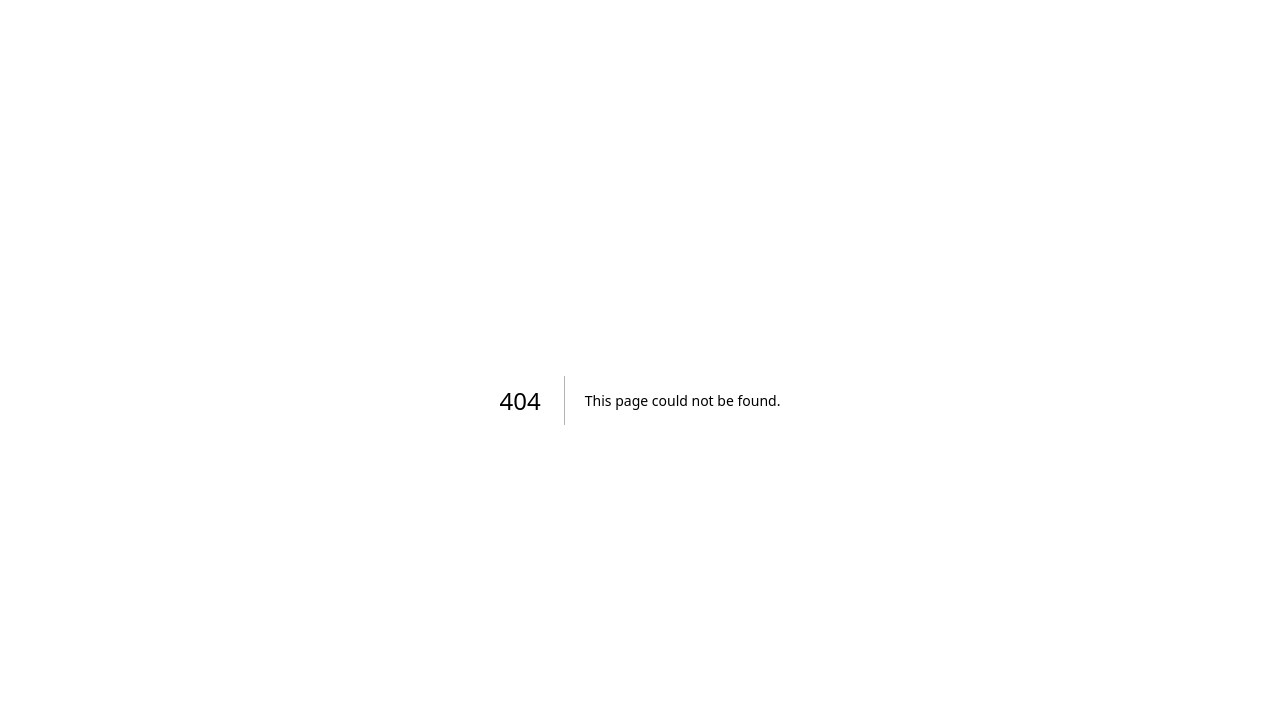
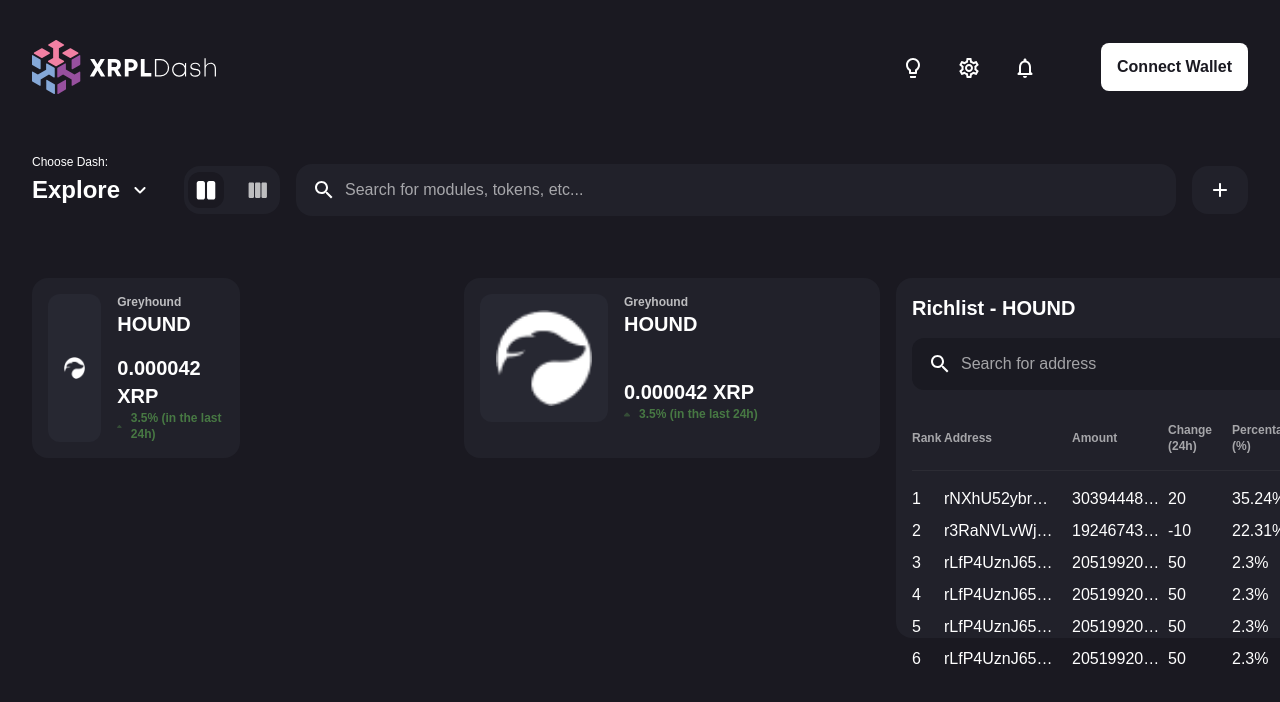
Before and after one commit to qwindo13/xrpl-dash, a Next.js app: page /trading in a window 1280 px wide. Before the commit this address had no page. Shown: the top 702 px of the page. Built offline with nearby package versions, Linux system fonts and the light colour scheme.

Commit message:
First tests implementing drag and drop system using react-grid-layout

```diff
--- a/components/ControlPanel/ControlPanel.js
+++ b/components/ControlPanel/ControlPanel.js
@@ -1,3 +1,4 @@
+import Link from "next/link";
 import { motion, useAnimation } from "framer-motion";
 import SearchBar from "../UI/SearchBar/SearchBar";
 import Button from "../UI/Button/Button";
@@ -33,12 +34,12 @@
         <div className="w-full flex flex-col md:flex-row gap-4 md:items-center md:h-12">
             <div className="relative pr-4">
                 <div className="text-xs absolute -top-2 font-light">Choose Dash:</div>
-                <Dropdown trigger={
+                <Dropdown className="w-full" trigger={
                     <Button className="!px-0 text-2xl bg-transparent" disableAnimation endIcon={<KeyboardArrowDownRoundedIcon />}>Explore</Button>
                 }>
-                    <p>Dropdown item 1</p>
-                    <p>Dropdown item 2</p>
-                    <p>Dropdown item 3</p>
+                    <Link href="/"><span className="text-2xl">Explore</span></Link>
+                    <Link href="/trading"> <span className="text-2xl">Trading</span></Link>
+                    <Link href="/"><span className="text-2xl">Custom</span></Link>
                 </Dropdown>
             </div>
             <div className="flex flex-row w-full h-12 gap-4 items-center">
--- a/components/Header/Header.js
+++ b/components/Header/Header.js
@@ -35,7 +35,7 @@
             <div className="flex flex-row justify-between items-center">
                 <div className="">
                     <Link href={"/"}>
-                        <Image src="/images/logo.svg" alt="" width={200} height={50} className="hidden md:block py-2 pr-4 mr-4" />
+                        <Image src="/images/logo.svg" alt="" width={200} height={70} className="hidden md:block py-2 pr-4 mr-4" />
                         <Image src="/images/logo-icon.svg" alt="" width={65} height={70} className=" md:hidden py-2 pr-4 mr-4" />
                     </Link>
                 </div>
--- /dev/null
+++ b/components/Layouts/AppLayout.js
@@ -0,0 +1,16 @@
+import Header from "../Header/Header";
+import ControlPanel from "../ControlPanel/ControlPanel";
+
+function AppLayout({ children }) {
+    return (
+        <>
+            <main>
+                <Header />
+                <ControlPanel />
+                {children}
+            </main>
+        </>
+    );
+}
+
+export default AppLayout;
--- a/components/UI/Dropdown/Dropdown.js
+++ b/components/UI/Dropdown/Dropdown.js
@@ -39,7 +39,7 @@
                     animate={{ opacity: 1 }}
                     exit={{ opacity: 0 }}
                     transition={{ duration: 0.2 }}
-                    className={`absolute bg-[#21212A] mt-2 w-56 p-4 rounded-2xl border border-[#fff] border-opacity-10 bg-opacity-60 backdrop-blur-xl z-10 ${className} ${dropdownPosition[position]}`}
+                    className={`absolute flex flex-col gap-2 bg-[#21212A] mt-2 w-56 p-4 rounded-2xl border border-[#fff] border-opacity-10 bg-opacity-60 backdrop-blur-xl z-10 overflow-y-scroll ${className} ${dropdownPosition[position]}`}
                 >
                     {children}
                 </motion.div>
--- a/components/UI/Modal/Modal.js
+++ b/components/UI/Modal/Modal.js
@@ -33,7 +33,7 @@
             animate="visible"
             exit="hidden"
             variants={backdropVariants}
-            style={{ backgroundColor: 'rgba(33, 33, 42, 0.5)' }}
+            style={{ backgroundColor: 'rgba(26, 25, 33, 0.5)' }}
           >
             <motion.div
               className="m-8 md:m-0 relative w-full max-w-3xl p-8 bg-[#21212A]  rounded-2xl shadow-lg border border-white border-opacity-5"
--- a/components/UI/ModuleCard/ModuleCard.js
+++ b/components/UI/ModuleCard/ModuleCard.js
@@ -7,7 +7,7 @@
 const ModuleCard = ({ children, className, title, settings, disableAnimation = false, disableTitle }) => {
   const [isHovered, setIsHovered] = useState(false);
   const [isSettingsVisible, setIsSettingsVisible] = useState(false);
-  const defaultClass = 'block relative items-start bg-[#21212A] flex flex-col w-full h-auto rounded-2xl relative justify-center items-center p-4';
+  const defaultClass = 'block relative items-start bg-[#21212A] flex flex-col w-full h-full rounded-2xl relative items-center p-4';
 
   const toggleSettings = () => {
     setIsSettingsVisible(!isSettingsVisible);
@@ -46,7 +46,7 @@
       </AnimatePresence>
 
       {/* CARD CONTENT */}
-      <div className='w-full flex items-start'>{children}</div>
+      <div className='w-full h-full flex items-start'>{children}</div>
 
       {/* CARD SETTINGS */}
       <AnimatePresence>
--- a/components/UI/ModuleCard/Settings/TokenDropdown.js
+++ b/components/UI/ModuleCard/Settings/TokenDropdown.js
@@ -6,7 +6,7 @@
 const TokenDropdown = () => {
     return (
         <div className='flex flex-row justify-between align-middle gap-2'>
-            <div className='flex flex-col gap-2'>
+            <div className='flex flex-col gap-2 w-full'>
                 <span className='font-semibold text-base'>Token</span>
                 <Dropdown
                 className={"w-full"}
--- a/package.json
+++ b/package.json
@@ -22,6 +22,8 @@
     "react": "18.2.0",
     "react-cookie": "^4.1.1",
     "react-dom": "18.2.0",
+    "react-grid-layout": "^1.3.4",
+    "react-resize-detector": "^9.1.0",
     "tailwindcss": "3.3.2",
     "verify-xrpl-signature": "^1.0.0",
     "xumm-sdk": "^1.8.4"
--- a/pages/index.js
+++ b/pages/index.js
@@ -1,7 +1,4 @@
-import Header from '../components/Header/Header';
-import ControlPanel from '../components/ControlPanel/ControlPanel';
-import { Inter } from 'next/font/google'
-
+import AppLayout from '@/components/Layouts/AppLayoutcomponents';
 import PriceInfo from '@/components/Modules/FungibleTokens/PriceInfo/PriceInfocomponents';
 import RichList from '@/components/Modules/FungibleTokens/RichList/RichListcomponents';
 import QuickSwap from '@/components/Modules/Trades/QuickSwap/QuickSwapcomponents';
@@ -12,9 +9,7 @@
 
   return (
 
-    <main>
-      <Header />
-      <ControlPanel />
+    <AppLayout>
       <div className='w-full flex flex-col md:flex-row gap-4 '>
         <div className='w-full lg:w-6/12'>
           <RichList />
@@ -26,6 +21,6 @@
           <PriceInfo />
         </div>
       </div>
-    </main>
+    </AppLayout>
   )
 }
--- /dev/null
+++ b/pages/trading.js
@@ -0,0 +1,65 @@
+import React, { useState, useEffect } from 'react';
+import GridLayout from 'react-grid-layout';
+import 'react-grid-layout/css/styles.css';
+import 'react-resizable/css/styles.css';
+import AppLayout from '@/components/Layouts/AppLayoutcomponents';
+import PriceInfo from '@/components/Modules/FungibleTokens/PriceInfo/PriceInfocomponents';
+import RichList from '@/components/Modules/FungibleTokens/RichList/RichListcomponents';
+
+
+export default function Trading() {
+
+    // State variable for the GridLayout width
+    const [gridWidth, setGridWidth] = useState(1200); // Initialize with a default width
+
+    // Update the gridWidth on window resize and component mount
+    useEffect(() => {
+        const handleResize = () => {
+            setGridWidth(window.innerWidth);
+        };
+
+        // Set the initial width based on the actual window width
+        handleResize();
+
+        window.addEventListener('resize', handleResize);
+        return () => {
+            window.removeEventListener('resize', handleResize);
+        };
+    }, []);
+
+    // Define the layout configuration
+    const layout = [
+        { i: 'priceInfo', x: 0, y: 0, w: 0.5, h: 0.5, minW: 0.5, maxW: 2 },
+        { i: 'priceInfo2', x: 1, y: 0, w: 1, h: 0.5, minW: 0.5, maxW: 2 },
+        { i: 'richList', x: 2, y: 0, w: 1, h: 1, minW: 2, maxW: 2 },
+        // Add other modules with their layout configuration
+    ];
+
+    return (
+        <AppLayout>
+            <GridLayout
+                className="layout w-full flex"
+                layout={layout}
+                cols={3}
+                rowHeight={360}
+                width={gridWidth}
+                margin={[16, 16]}
+                containerPadding={[0, 0]}
+                isResizable={false}
+                isDraggable={true}
+                preventCollision={false}
+            >
+                <div key="priceInfo" >
+                    <PriceInfo />
+                </div>
+                <div key="richList">
+                    <RichList />
+                </div>
+                <div key="priceInfo2">
+                    <PriceInfo />
+                </div>
+                {/* Add other modules wrapped in a <div> with their unique key */}
+            </GridLayout>
+        </AppLayout>
+    );
+}
--- a/styles/globals.css
+++ b/styles/globals.css
@@ -18,9 +18,9 @@
 }
 
 body {
-  background: var(--background-color);
-  @apply font-mont overflow-auto text-white;
+  @apply font-mont overflow-auto text-white bg-[#1A1921] ;
 }
+
 main{
   place-content: flex-start;
   align-items: flex-start;
@@ -28,3 +28,41 @@
   height: min-content;
   @apply bg-[#1A1921] relative w-full h-full flex flex-col items-center gap-8 md:gap-16 overflow-hidden p-4 md:p-8 mx-auto justify-center;
 }
+
+.react-grid-placeholder {
+  @apply border-2 border-dashed border-white !bg-transparent rounded-2xl z-10;
+}
+.react-draggable-dragging {
+  transform: scale(1.9);
+  @apply shadow-lg;
+}
+
+/* General scrollbar styles */
+::-webkit-scrollbar {
+  width: 10px;
+  height: 10px;
+}
+
+/* Track */
+::-webkit-scrollbar-track {
+  background-color: rgba(10%, 10%, 13%, 0.2%);
+  opacity: 0.5;
+}
+
+/* Thumb */
+::-webkit-scrollbar-thumb {
+  background: rgba(255, 255, 255, 0.5);
+  border-radius: 14px; /* Add rounded corners to the scrollbar thumb */
+  border: 2px solid transparent; /* Add a border to the scrollbar thumb for a more polished look */
+  background-clip: content-box; /* Clip the background to the content box, ensuring the border remains visible */
+}
+
+/* Hover effect */
+::-webkit-scrollbar-thumb:hover {
+  background-color: #555; /* Change the color of the scrollbar thumb when hovered */
+}
+
+/* Active effect */
+::-webkit-scrollbar-thumb:active {
+  background-color: #333; /* Change the color of the scrollbar thumb when clicked */
+}
```
Also changed, not shown: 1 other file (tests, documents, lock files or other folders).
